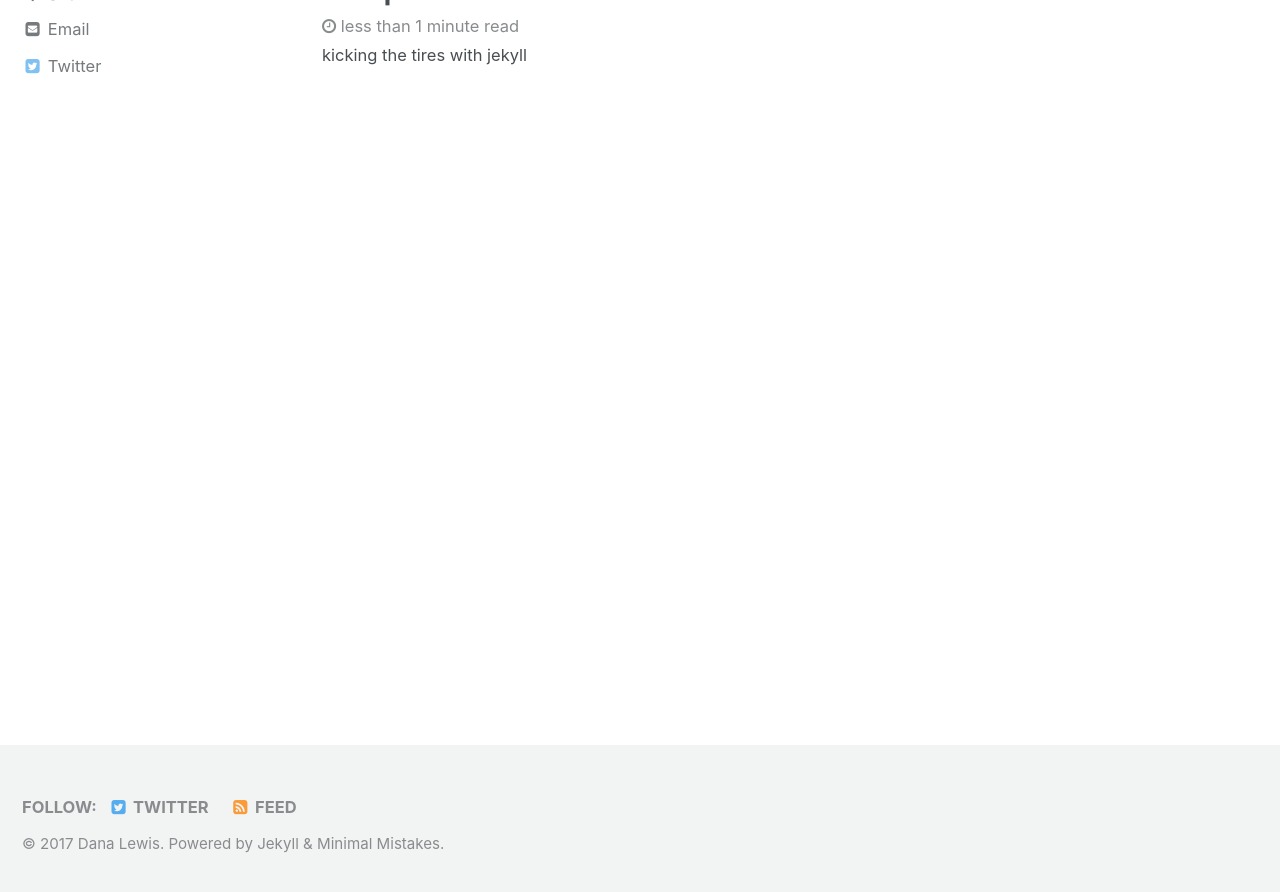
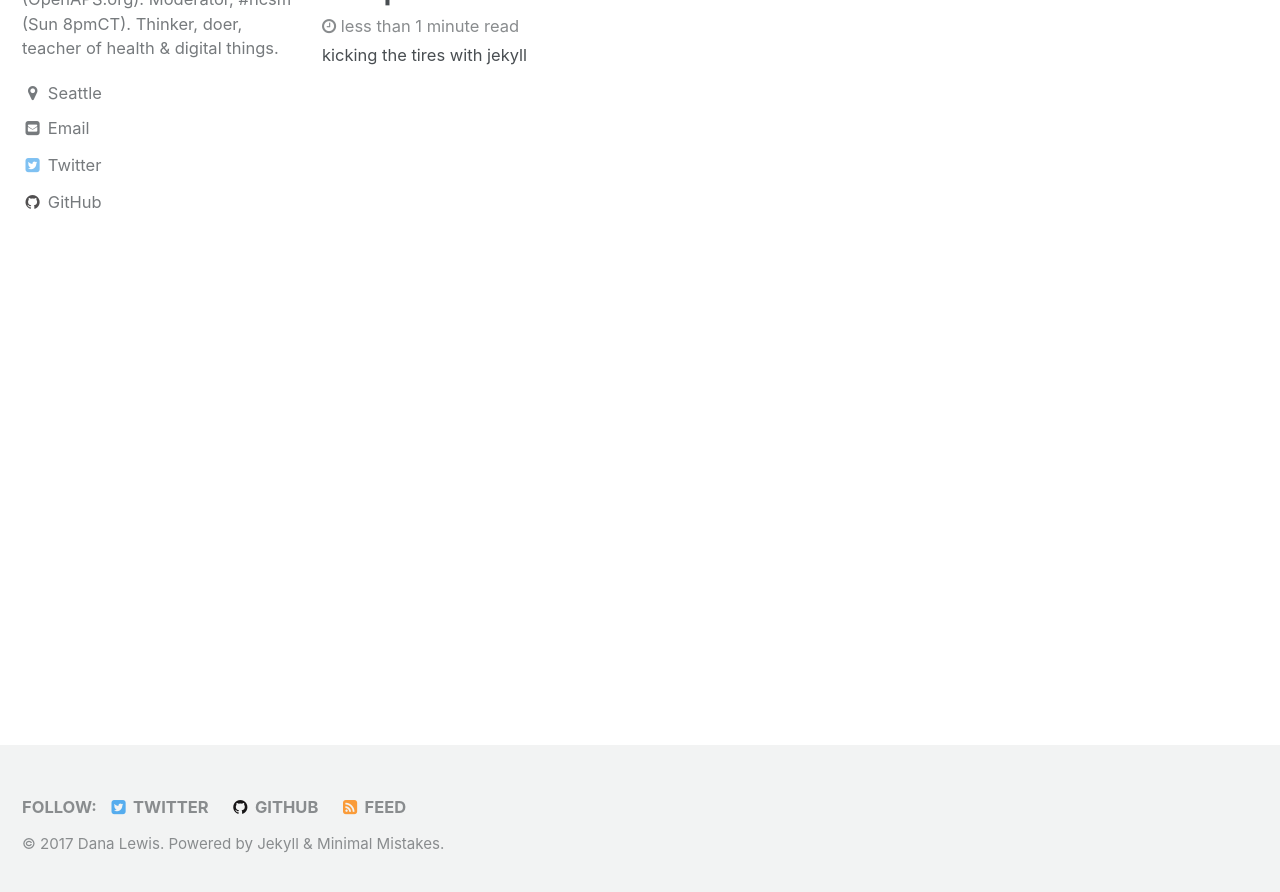
Before and after one commit to danamlewis/research, a Jekyll site: the page built from index.html, in a window 1280 px wide and 900 px high, scrolled down 253 px. Shown: the top 892 px of the window. Built offline with Jekyll 4.4.1, drawn with Linux system fonts in a browser that asks for light colours; the list of posts is cut into pages by our own code; some of the changed text lies outside the part shown.

Commit message:
Update _config.yml

```diff
--- a/_config.yml
+++ b/_config.yml
@@ -81,7 +81,7 @@ analytics:
 author:
   name             : "Dana Lewis"
   avatar           : # path of avatar image, e.g. "/assets/images/bio-photo.jpg"
-  bio              : "I am an amazing person."
+  bio              : "Built artificial pancreas (#DIYPS). Founder, #OpenAPS (OpenAPS.org). Moderator, #hcsm (Sun 8pmCT). Thinker, doer, teacher of health & digital things."
   location         : "Seattle"
   email            : dana@OpenAPS.org
   uri              :
@@ -91,7 +91,7 @@ author:
   flickr           :
   facebook         :
   foursquare       :
-  github           :
+  github           : danamlewis
   gitlab           :
   google_plus      :
   keybase          :
```
